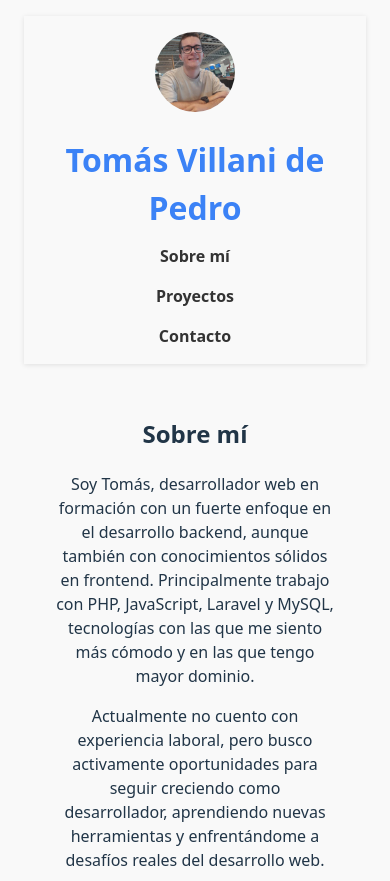
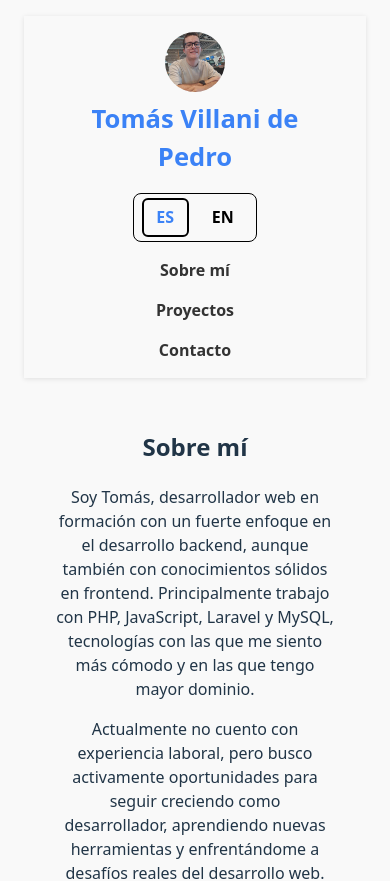
Before and after one commit to tomasvillani/portfolio, a React (Vite) app: page / in a window 390 px wide. Shown: the top 881 px of the page. Built offline with nearby package versions, Linux system fonts and the light colour scheme.

Commit message:
Languages

```diff
--- a/src/App.tsx
+++ b/src/App.tsx
@@ -1,18 +1,23 @@
-import './App.css'
-import { Header } from './components/Header'
-import { About } from './components/About'
-import { Projects } from './components/Projects'
-import { Footer } from './components/Footer'
+import './App.css';
+import { useState } from 'react';
+import { Header } from './components/Header';
+import { About } from './components/About';
+import { Projects } from './components/Projects';
+import { Footer } from './components/Footer';
+import { type Language, translations } from './utils/translations';
 
 function App() {
+  const [language, setLanguage] = useState<Language>('es');
+  const t = translations[language];
+
   return (
     <>
-      <Header />
-      <About />
-      <Projects />
-      <Footer/>
+      <Header language={language} setLanguage={setLanguage} t={t}/>
+      <About t={t} />
+      <Projects t={t} />
+      <Footer t={t} />
     </>
-  )
+  );
 }
 
-export default App
+export default App;
--- a/src/components/About.tsx
+++ b/src/components/About.tsx
@@ -11,22 +11,14 @@ import nodeLogo from '../img/nodejs.png';
 import pythonLogo from '../img/python.png';
 import laravelLogo from '../img/laravel.png';
 import mysqlLogo from '../img/mysql.png';
+import type { Translations } from '../utils/translations';
 
-export function About() {
+export function About({t}:{t: Translations}) {
   return (
     <section id="about">
-      <h2>Sobre mí</h2>
-      <p>
-        Soy Tomás, desarrollador web en formación con un fuerte enfoque
-        en el desarrollo backend, aunque también con conocimientos sólidos
-        en frontend. Principalmente trabajo con PHP, JavaScript, Laravel y MySQL,
-        tecnologías con las que me siento más cómodo y en las que tengo mayor dominio.
-      </p>
-      <p>
-        Actualmente no cuento con experiencia laboral, pero busco activamente
-        oportunidades para seguir creciendo como desarrollador, aprendiendo nuevas
-        herramientas y enfrentándome a desafíos reales del desarrollo web.
-      </p>
+      <h2>{t.about}</h2>
+      <p>{t.introduction}</p>
+      <p>{t.experience}</p>
 
       <h3>Frontend</h3>
       <div className="tech-grid">
--- a/src/components/Contact.tsx
+++ b/src/components/Contact.tsx
@@ -1,9 +1,10 @@
+import type { Translations } from '../utils/translations';
 import './styles/Contact.css'
 
-export function Contact() {
+export function Contact({t}:{t: Translations}) {
   return (
     <div className="contact" id='contact'>
-      <p>Contacto:</p>
+      <p>{t.contact}:</p>
       <ul className="contact-list">
         <li>Email: <a href="mailto:tomasvillanidepedro@gmail.com">tomasvillanidepedro@gmail.com</a></li>
         <li>GitHub: <a href="https://github.com/tomasvillani" target="_blank" rel="noopener noreferrer">tomasvillani</a></li>
--- a/src/components/Footer.tsx
+++ b/src/components/Footer.tsx
@@ -1,11 +1,12 @@
+import type { Translations } from "../utils/translations";
 import { Contact } from "./Contact";
 import './styles/Footer.css';
 
-export function Footer() {
+export function Footer({t}:{t: Translations}) {
   return (
     <footer className="footer">
       <p>&copy; {new Date().getFullYear()} Tomás Villani de Pedro</p>
-      <Contact />
+      <Contact t={t}/>
     </footer>
   );
 }
--- a/src/components/Header.tsx
+++ b/src/components/Header.tsx
@@ -1,18 +1,30 @@
 import './styles/Header.css';
-import foto from '../img/tomas.jpeg'
+import foto from '../img/tomas.jpeg';
 import { Navbar } from './Navbar';
+import { LanguageOptions } from './LanguageOptions';
+import { type Language, type Translations } from '../utils/translations';
 
-export function Header() {
+type HeaderProps = {
+  language: Language;
+  setLanguage: (lang: Language) => void;
+  t: Translations;
+};
+
+export function Header({ language, setLanguage, t }: HeaderProps) {
   return (
     <header>
-      <nav>
+      <div className="header-top">
         <div className="name">
           <img src={foto} alt="Foto de Tomás" />
           Tomás Villani de Pedro
         </div>
-        <Navbar/>
+
+        <LanguageOptions language={language} setLanguage={setLanguage} />
+      </div>
+
+      <nav>
+        <Navbar t={t}/>
       </nav>
     </header>
-
   );
 }
--- /dev/null
+++ b/src/components/LanguageOptions.tsx
@@ -0,0 +1,16 @@
+import { type Language } from "../utils/translations";
+import './styles/LanguageOptions.css';
+
+type LanguageProps = {
+    language: Language;
+    setLanguage: (lang: Language) => void;
+};
+
+export function LanguageOptions({language,setLanguage}: LanguageProps) {
+  return (
+    <div className="language-options">
+      <button onClick={() => setLanguage("es")} className={language == 'es' ? 'active' : ''}>ES</button>
+      <button onClick={() => setLanguage("en")} className={language == 'en' ? 'active' : ''}>EN</button>
+    </div>
+  );
+}
--- a/src/components/Navbar.tsx
+++ b/src/components/Navbar.tsx
@@ -1,9 +1,11 @@
-export function Navbar() {
+import type { Translations } from "../utils/translations";
+
+export function Navbar({t}: {t: Translations}) {
   return (
     <ul className="nav-links">
-      <li><a href="#about">Sobre mí</a></li>
-      <li><a href="#projects">Proyectos</a></li>
-      <li><a href="#contact">Contacto</a></li>
+      <li><a href="#about">{t.about}</a></li>
+      <li><a href="#projects">{t.projects}</a></li>
+      <li><a href="#contact">{t.contact}</a></li>
     </ul>
   );
 }
--- a/src/components/styles/Header.css
+++ b/src/components/styles/Header.css
@@ -7,15 +7,16 @@ header {
   top: 0;
   z-index: 1000;
   box-shadow: 0 1px 5px rgba(0,0,0,0.1);
+  display: flex;
+  flex-direction: column;
+  gap: 1rem;
 }
 
-nav {
+.header-top {
+  position: relative;
   display: flex;
   justify-content: center;
-  flex-direction: column;
   align-items: center;
-  gap: 1rem;
-  flex-wrap: nowrap;
 }
 
 .name {
@@ -24,10 +25,8 @@ nav {
   color: #3b82f6;
   display: flex;
   align-items: center;
-  max-width: 100%;
-  flex-wrap: wrap;
-  justify-content: center;
   gap: 1rem;
+  white-space: nowrap;
 }
 
 .name img {
@@ -36,6 +35,11 @@ nav {
   border-radius: 50%;
   object-fit: cover;
   flex-shrink: 0;
+}
+
+nav {
+  display: flex;
+  justify-content: center;
 }
 
 .nav-links {
@@ -60,21 +64,25 @@ nav {
 }
 
 @media (max-width: 600px) {
-  nav {
+  .header-top {
     flex-direction: column;
-    gap: 0.75rem;
+    gap: 0.5rem;
+    align-items: center;
+    position: static;
   }
 
   .name {
-    font-size: 2rem;
+    font-size: 1.6rem;
     flex-direction: column;
     text-align: center;
+    white-space: normal;
+    gap: 0.5rem;
   }
 
   .name img {
-    width: 80px;
-    height: 80px;
-    margin: 0 0 0.5rem 0;
+    width: 60px;
+    height: 60px;
+    margin-bottom: 0;
   }
 
   .nav-links {
--- /dev/null
+++ b/src/components/styles/LanguageOptions.css
@@ -0,0 +1,47 @@
+.language-options {
+  position: absolute;
+  right: 0;
+  top: 50%;
+  transform: translateY(-50%);
+  display: flex;
+  gap: 0.5rem;
+  background-color: #f9f9f9;
+  padding: 0.25rem 0.5rem;
+  border-radius: 0.5rem;
+  border: 1px black solid;
+  user-select: none;
+}
+
+.language-options button {
+  background: transparent;
+  border: 2px solid transparent;
+  color: #000;
+  font-weight: 600;
+  padding: 0.4rem 0.8rem;
+  border-radius: 0.375rem;
+  cursor: pointer;
+  transition: all 0.2s ease-in-out;
+}
+
+.language-options button:hover {
+  border-color: #3b82f6;
+  color: #3b82f6;
+}
+
+.language-options button.active {
+  background-color: #f9f9f9;
+  color: #3b82f6;
+  border: 2px black solid;
+  font-weight: bold;
+}
+
+@media (max-width: 1000px) {
+  .language-options {
+    position: static;
+    transform: none;
+    margin-top: 0.5rem;
+    right: auto;
+    top: auto;
+  }
+
+}
--- /dev/null
+++ b/src/utils/translations.ts
@@ -0,0 +1,29 @@
+export const translations = {
+  en: {
+    about: "About me",
+    contact: "Contact",
+    projects: "Projects",
+    introduction: "I'm Tomás, a web developer in training with a strong focus on backend development, although I also have solid knowledge of frontend. I mainly work with PHP, JavaScript, Laravel, and MySQL—technologies I'm most comfortable with and have the greatest command of.",
+    experience: "I currently don't have work experience, but I'm actively seeking opportunities to keep growing as a developer, learning new tools, and facing real-world web development challenges.",
+    technologies: "Technologies",
+    gymTinajoDescription: "Gym Tinajo is a web platform developed to modernize the management of a local gym. It allows users to book classes, check schedules, and manage their rates quickly and easily. Designed with a focus on user experience, this application facilitates the entire booking process with just a few clicks, optimizing both the gym's operations and the convenience of its members.",
+    gymTinajoGithub: "View on GitHub",
+    gymTinajoYoutube: "Watch video on YouTube",
+    gymTinajoOnline: "View project online",
+  },
+  es: {
+    about: "Sobre mí",
+    contact: "Contacto",
+    projects: "Proyectos",
+    introduction: "Soy Tomás, desarrollador web en formación con un fuerte enfoque en el desarrollo backend, aunque también con conocimientos sólidos en frontend. Principalmente trabajo con PHP, JavaScript, Laravel y MySQL, tecnologías con las que me siento más cómodo y en las que tengo mayor dominio.",
+    experience: "Actualmente no cuento con experiencia laboral, pero busco activamente oportunidades para seguir creciendo como desarrollador, aprendiendo nuevas herramientas y enfrentándome a desafíos reales del desarrollo web.",
+    technologies: "Tecnologías",
+    gymTinajoDescription: "Gym Tinajo es una plataforma web desarrollada para modernizar la gestión de un gimnasio local. Permite a los usuarios reservar clases, consultar horarios y gestionar sus tarifas de forma rápida y sencilla. Diseñada con un enfoque en la experiencia del usuario, esta aplicación facilita todo el proceso de reserva con solo unos clics, optimizando tanto la operativa del gimnasio como la comodidad de sus miembros.",
+    gymTinajoGithub: "Ver en GitHub",
+    gymTinajoYoutube: "Ver vídeo en YouTube",
+    gymTinajoOnline: "Ver proyecto online",
+  },
+};
+
+export type Language = keyof typeof translations;
+export type Translations = typeof translations[Language];
```
Also changed, not shown: src/components/Projects.tsx (+8 -14 lines).
